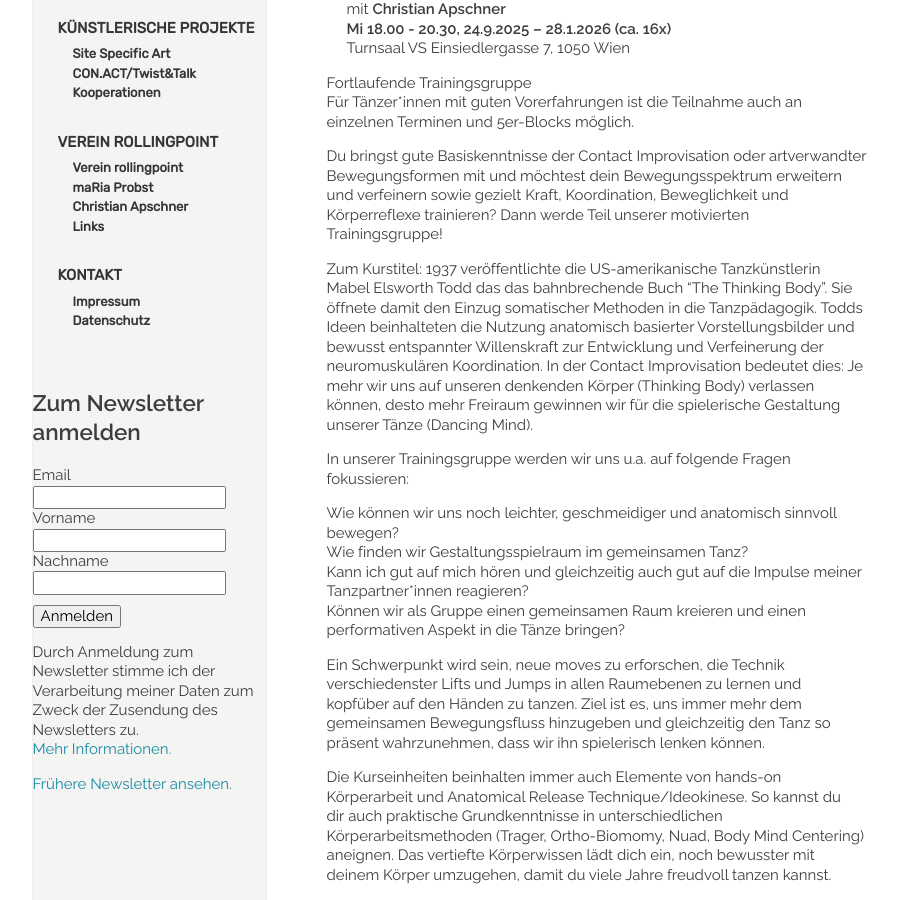
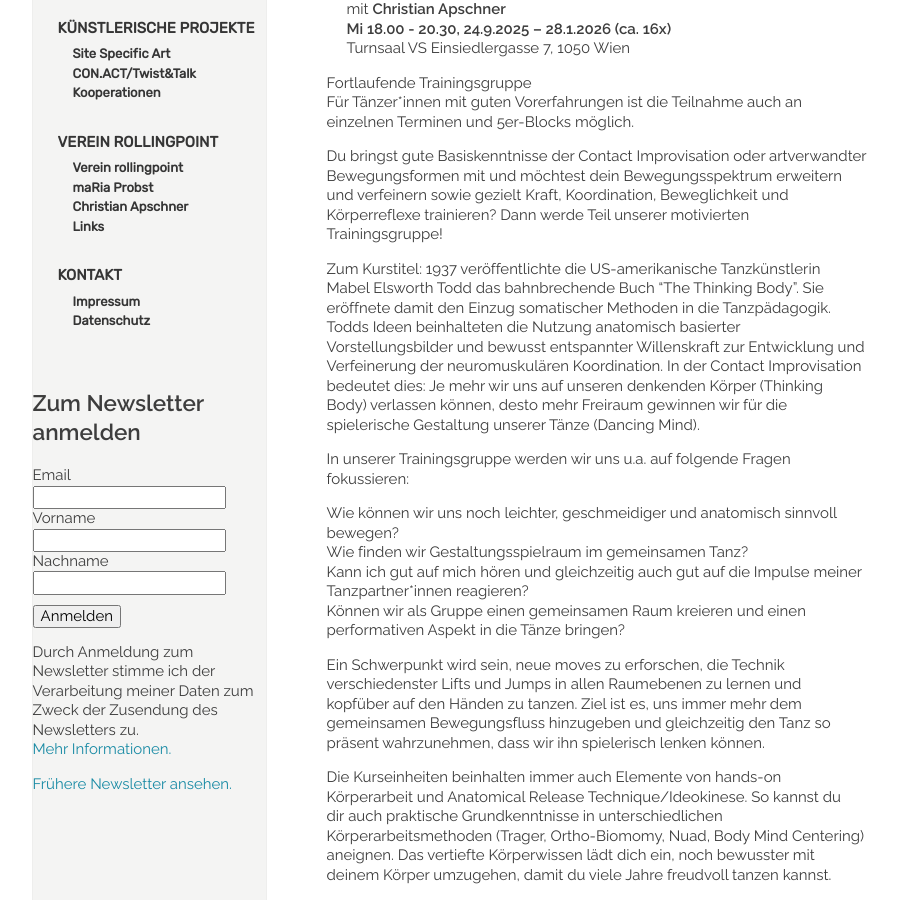
Before and after one commit to manulari/rollingpointat, a Jekyll site: the page built from _pages_de/contactadv.md, in a window 1280 px wide and 900 px high, scrolled down 607 px. Shown: the whole window, without its empty margins (152-1050 px from the left). Built offline with Jekyll 4.4.1, drawn with Linux system fonts in a browser that asks for light colours; comment, search, counter and statistics services are not loaded.

Commit message:
Update page (de) “contactadv”

```diff
--- a/_pages_de/contactadv.md
+++ b/_pages_de/contactadv.md
@@ -18,7 +18,7 @@ Für Tänzer*innen mit guten Vorerfahrungen ist die Teilnahme auch an einzelnen
 
 Du bringst gute Basiskenntnisse der Contact Improvisation oder artverwandter Bewegungsformen mit und möchtest dein Bewegungsspektrum erweitern und verfeinern sowie gezielt Kraft, Koordination, Beweglichkeit und Körperreflexe trainieren? Dann werde Teil unserer motivierten Trainingsgruppe!
 
-Zum Kurstitel: 1937 veröffentlichte die US-amerikanische Tanzkünstlerin Mabel Elsworth Todd das das bahnbrechende Buch "The Thinking Body". Sie öffnete damit den Einzug somatischer Methoden in die Tanzpädagogik. Todds Ideen beinhalteten die Nutzung anatomisch basierter Vorstellungsbilder und bewusst entspannter Willenskraft zur Entwicklung und Verfeinerung der neuromuskulären Koordination. In der Contact Improvisation bedeutet dies: Je mehr wir uns auf unseren denkenden Körper (Thinking  Body) verlassen können, desto mehr Freiraum gewinnen wir für die spielerische Gestaltung unserer Tänze (Dancing Mind).
+Zum Kurstitel: 1937 veröffentlichte die US-amerikanische Tanzkünstlerin Mabel Elsworth Todd das bahnbrechende Buch "The Thinking Body". Sie eröffnete damit den Einzug somatischer Methoden in die Tanzpädagogik. Todds Ideen beinhalteten die Nutzung anatomisch basierter Vorstellungsbilder und bewusst entspannter Willenskraft zur Entwicklung und Verfeinerung der neuromuskulären Koordination. In der Contact Improvisation bedeutet dies: Je mehr wir uns auf unseren denkenden Körper (Thinking  Body) verlassen können, desto mehr Freiraum gewinnen wir für die spielerische Gestaltung unserer Tänze (Dancing Mind).
 
 In unserer Trainingsgruppe werden wir uns u.a. auf folgende Fragen fokussieren:
 
```
